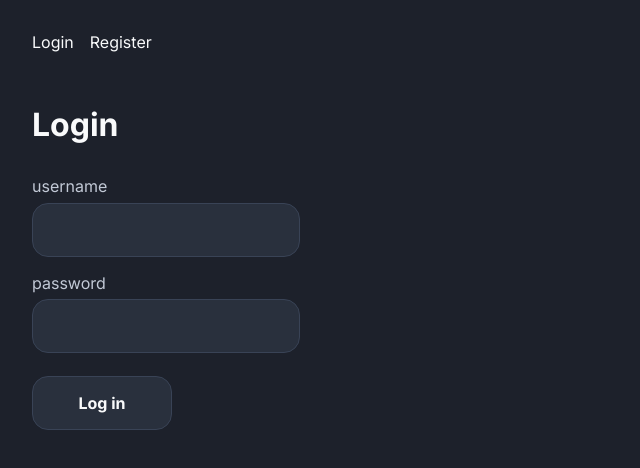
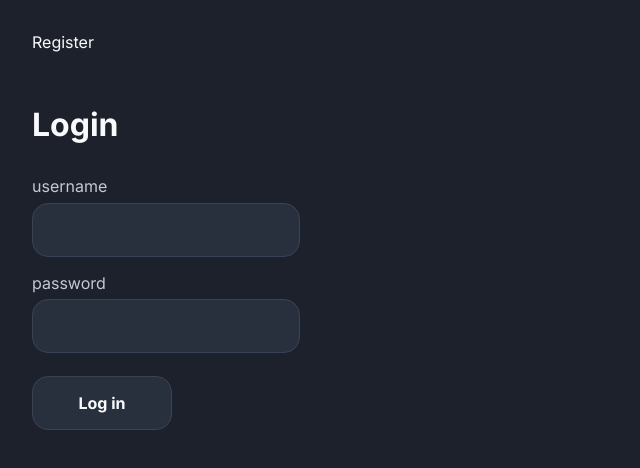
Before and after one commit to evariste1963/joc-SK_AuthCookies, a SvelteKit app: page /login in a window 1280 px wide. Shown: the top 468 px of the page, without its empty margins (0-640 px from the left). Built offline with nearby package versions, Linux system fonts and the light colour scheme; no server answers.

Commit message:
all nav bar links correct

```diff
--- a/src/routes/(protected)/admin/+page.server.ts
+++ b/src/routes/(protected)/admin/+page.server.ts
@@ -4,6 +4,6 @@ import type { PageServerLoad } from './$types'
 export const load: PageServerLoad = async ({locals}) => {
     //redirect user if not logged in
     if(!locals.user) {
-        throw redirect(302, '/')
+        throw redirect(302, '/login')
     }
 }
--- a/src/routes/+layout.svelte
+++ b/src/routes/+layout.svelte
@@ -11,8 +11,12 @@
 
 <nav>
 	{#if !$page.data.user}
+	{#if !$page.url.pathname.startsWith('/login')}
 		<a href="/login">Login</a>
+		{/if}
+		{#if !$page.url.pathname.startsWith('/register')}
 		<a href="/register">Register</a>
+		{/if}
 	{/if}
 
 	{#if $page.data.user}
```
